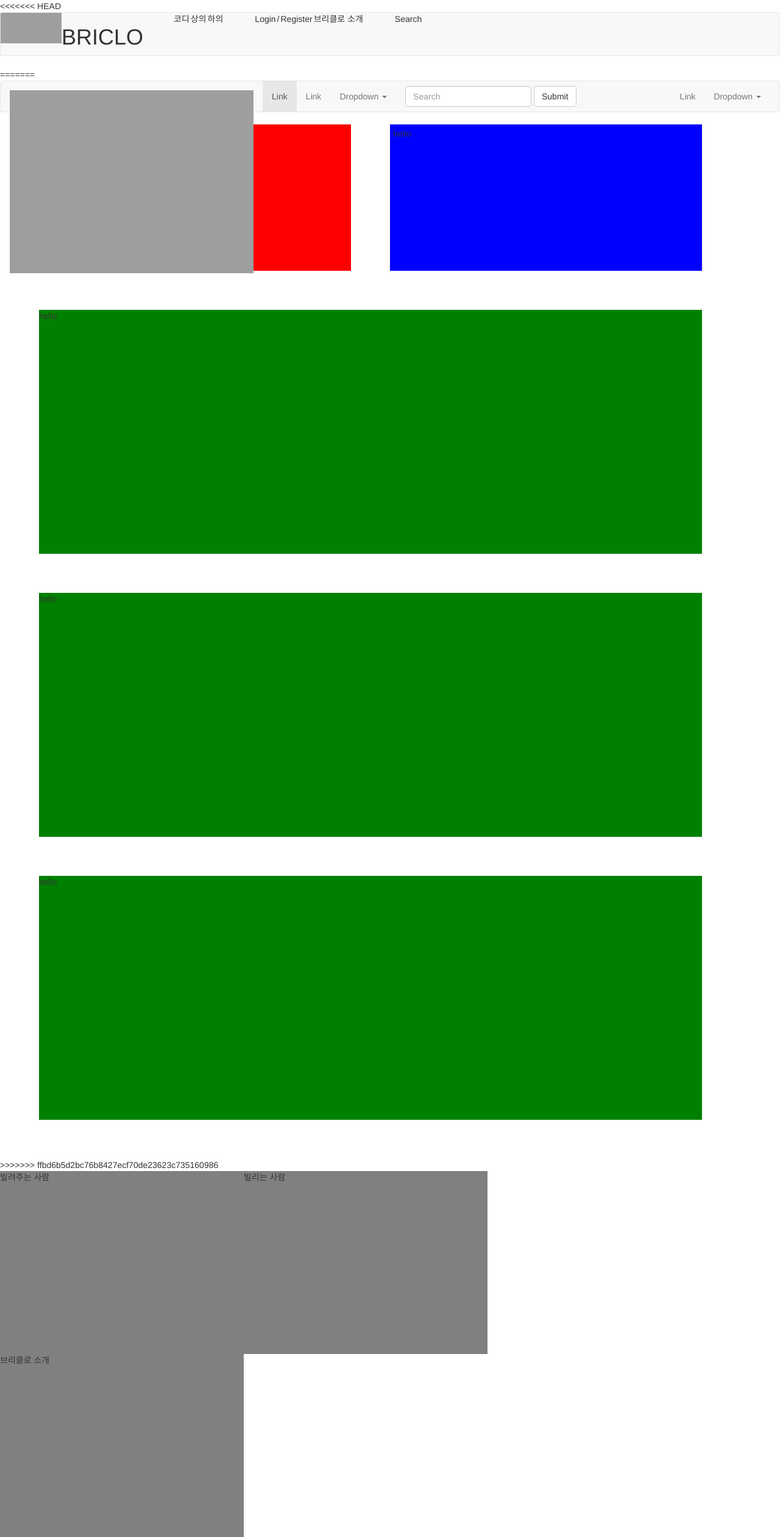
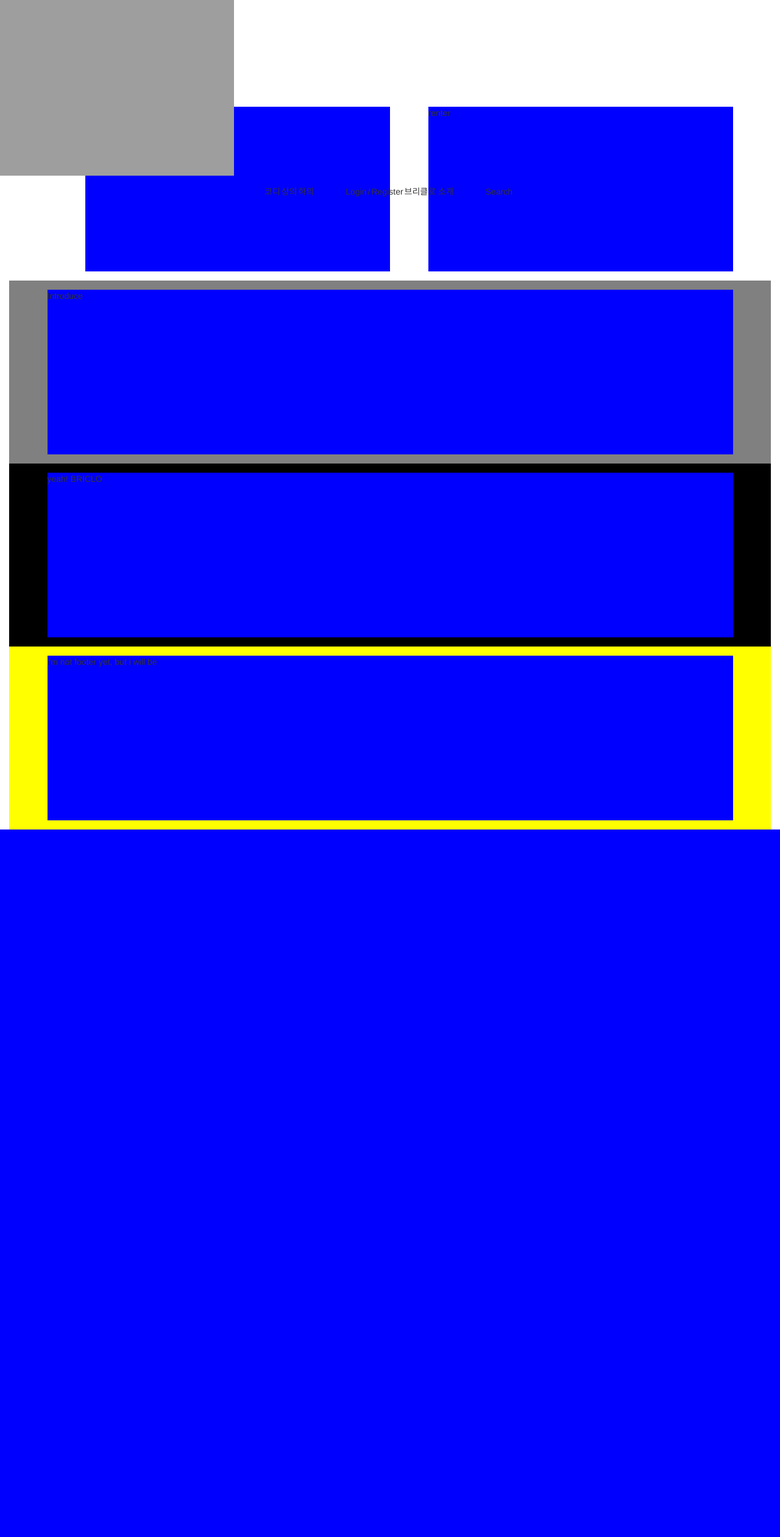
Before and after one commit to JaeSeung/project, a Django app: page / in a window 1280 px wide. Shown: the whole page at 61% size. After the commit the page ends 1360 px from the top, so only its background shows below. Run offline with Django 3.2, Linux system fonts and the light colour scheme; some libraries are stand-ins or nearby versions; grey boxes are pictures that could not be loaded.

Commit message:
Main Page 좀더 손봐야됨

```diff
--- a/product/templates/product/intro.html
+++ b/product/templates/product/intro.html
@@ -1,4 +1,3 @@
-<<<<<<< HEAD
 <!DOCTYPE html>
 <html>
   <head>
@@ -6,48 +5,65 @@
     <link rel="stylesheet" href="http://maxcdn.bootstrapcdn.com/bootstrap/3.3.6/css/bootstrap.min.css">
     <script src="https://ajax.googleapis.com/ajax/libs/jquery/1.12.2/jquery.min.js"></script>
     <script src="http://maxcdn.bootstrapcdn.com/bootstrap/3.3.6/js/bootstrap.min.js"></script>
-    <script src="https://ajax.googleapis.com/ajax/libs/jquery/1.12.2/jquery.min.js"></script>
     <title>BRICLO</title>
     <style>
+      .bar {
+        z-index:2;
+        width:100%;
+        height:20%;
+        position:fixed;
+        top:0;
+        background-color:white;
+      }
       .bar div {
-        float:left;
-      }
-      .bar div * {
-        float:left;
       }
       .bar div ul {
         list-style-type:none;
         margin-left:10px;
+        float:left;
       }
       .bar div ul li{
         float:left;
         margin-right:2px;
       }
-      .main_box1 div {
+      .container {
+        z-index:1;
+        width:100%;
+        position:absolute;
+        top:20%;
+      }
+      .part{
+        clear:left;
+        width:100%;
         height:300px;
-        width:400px;
-        background-color:grey;
-        border:black 2px ;
+      }
+      .container_div1{
+        height:90%;
+        width:40%;
         float:left;
+        margin-left:5%;
+        background-color:blue;
+        position:relative;
+        left:5%;
+        top:5%;
       }
-      .main_box2 {
-        height:300px;
-        width:400px;
-        background-color:grey;
-        border:;
-        clear:left;
+      .container_div2{
+        height:90%;
+        width:90%;
+        background-color:blue;
+        position:relative;
+        left:5%;
+        top:5%;
       }
     </style>
   </head>
 
   <body>
-    <nav class="navbar navbar-default">
     <div class="bar">
-        <div>
-          <img src="logo.jpg" height="50px" width="100px">
-          <h1>BRICLO</h1>
+      <div style="width:30%">
+        <img src="https://jandi-box.com/files-thumb/11998765/8a2105ce648dd31837d890fc506f145d.jpg?size=640" width=100% height=100%>
       </div>
-        <div>
+      <div style="width:70%;height:40%;position:relative;left:30%;top:10%">
         <ul>
           <li>코디</li>
           <li>상의</li>
@@ -64,108 +80,24 @@
         </ul>
       </div>
     </div>
-    </nav>
-=======
 
-<link href="https://maxcdn.bootstrapcdn.com/bootstrap/3.3.6/css/bootstrap.min.css" rel="stylesheet" integrity="sha384-1q8mTJOASx8j1Au+a5WDVnPi2lkFfwwEAa8hDDdjZlpLegxhjVME1fgjWPGmkzs7" crossorigin="anonymous">
-
-
-<nav class="navbar navbar-default">
-  <div class="container-fluid">
-    <!-- Brand and toggle get grouped for better mobile display -->
-    <div class="navbar-header">
-      <button type="button" class="navbar-toggle collapsed" data-toggle="collapse" data-target="#bs-example-navbar-collapse-1" aria-expanded="false">
-        <span class="sr-only">Toggle navigation</span>
-        <span class="icon-bar"></span>
-        <span class="icon-bar"></span>
-        <span class="icon-bar"></span>
-      </button>
-      <a class="navbar-brand" href="#"><img alt="" src="..."></a>
+<div class="container">
+  <div class="part" style="background-color:white">
+    <div class="container_div1">lender</div>
+    <div class="container_div1">renter</div>
   </div>
 
-    <!-- Collect the nav links, forms, and other content for toggling -->
-    <div class="collapse navbar-collapse" id="bs-example-navbar-collapse-1">
-      <ul class="nav navbar-nav">
-        <li class="active"><a href="#">Link <span class="sr-only">(current)</span></a></li>
-        <li><a href="#">Link</a></li>
-        <li class="dropdown">
-          <a href="#" class="dropdown-toggle" data-toggle="dropdown" role="button" aria-haspopup="true" aria-expanded="false">Dropdown <span class="caret"></span></a>
-          <ul class="dropdown-menu">
-            <li><a href="#">Action</a></li>
-            <li><a href="#">Another action</a></li>
-            <li><a href="#">Something else here</a></li>
-            <li role="separator" class="divider"></li>
-            <li><a href="#">Separated link</a></li>
-            <li role="separator" class="divider"></li>
-            <li><a href="#">One more separated link</a></li>
-          </ul>
-        </li>
-      </ul>
-      <form class="navbar-form navbar-left" role="search">
-        <div class="form-group">
-          <input type="text" class="form-control" placeholder="Search">
-        </div>
-        <button type="submit" class="btn btn-default">Submit</button>
-      </form>
-      <ul class="nav navbar-nav navbar-right">
-        <li><a href="#">Link</a></li>
-        <li class="dropdown">
-          <a href="#" class="dropdown-toggle" data-toggle="dropdown" role="button" aria-haspopup="true" aria-expanded="false">Dropdown <span class="caret"></span></a>
-          <ul class="dropdown-menu">
-            <li><a href="#">Action</a></li>
-            <li><a href="#">Another action</a></li>
-            <li><a href="#">Something else here</a></li>
-            <li role="separator" class="divider"></li>
-            <li><a href="#">Separated link</a></li>
-          </ul>
-        </li>
-      </ul>
-    </div><!-- /.navbar-collapse -->
-  </div><!-- /.container-fluid -->
-</nav>
-
-<div class = container/ style="width:100%">
-
-    <div style ="float:left; margin-left:5%; width:40%; height:30% ;background-color:red; padding:5px">
-    hlloe
-    </div>
-    <div style="float:left;margin-left:5%; margin-bottom:5%;width:40%; height:30%;  background-color:blue; padding:5px">
-    hello
+  <div class="part" style="background-color:grey">
+    <div class="container_div2">Introduce</div>
   </div>
 
-
-    <div style="clear:both;width:85%; height:50%; background-color:green;margin:5%">
-   hello
+  <div class="part" style="background-color:black">
+    <div class="container_div2">yeah! BRICLO</div>
   </div>
 
-    <div style="clear:both;width:85%; height:50%; background-color:green;margin:5%">
-   hello
+  <div class="part" style="background-color:yellow">
+    <div class="container_div2">i'm not footer yet, but i will be</div>
   </div>
-
-    <div style="clear:both;width:85%; height:50%; background-color:green;margin:5%">
-   hello
-     </div>
-
-
-
-
-
-
-
-</div>
-
->>>>>>> ffbd6b5d2bc76b8427ecf70de23623c735160986
-
-    <div class="main_box1">
-      <div>
-        빌려주는 사람
-      </div>
-      <div>
-        빌리는 사람
-      </div>
-    </div>
-    <div class="main_box2">
-        브리클로 소개
 </div>
 
   </body>
```
Lines whose indentation alone changed are shown as unchanged.
